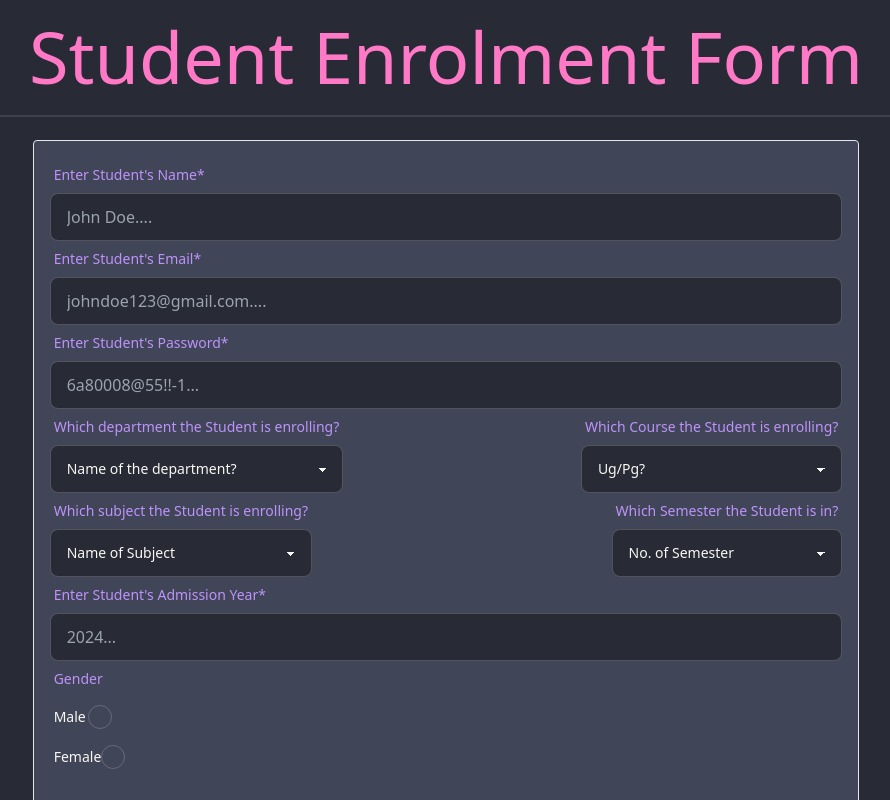
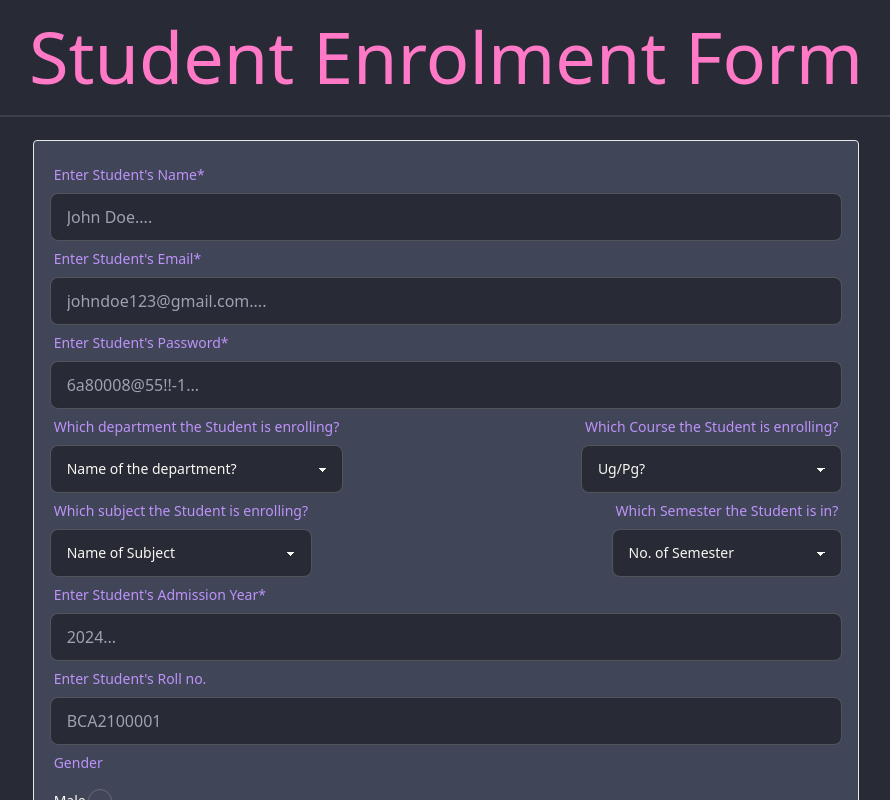
Before and after one commit to Dev-Tuhin01/CampusCollab2.0, a React (Vite) app in the folder Client/: page /admin/studentEnrollment in a window 1280 px wide. Shown: the top 800 px of the page, without its empty margins (194-1084 px from the left). Built offline with nearby package versions, Linux system fonts and the light colour scheme.

Commit message:
Made roll no input direct
removed auto generate roll no
added functionality to input roll no

```diff
--- a/Client/src/App.tsx
+++ b/Client/src/App.tsx
@@ -3,6 +3,7 @@ import './App.css'
 import AdminPanel from './pages/admin/admin'
 import Landing from './pages/admin/main/landing'
 import StudentEnroll from './pages/admin/userSignin/studentEnroll'
+import TeacherEnroll from './pages/admin/teacherSignin/teacherEnrollment'
 import { Toaster } from 'react-hot-toast'
 
 function App() {
@@ -14,6 +15,7 @@ function App() {
         <Route path='admin' element={<AdminPanel />} >
           <Route index element={<Landing />} />
           <Route path='studentEnrollment' element={<StudentEnroll />}/>
+          <Route path='teacherEnrollment' element={<TeacherEnroll />}/>
         </Route>
       </Routes>
     </>
--- a/Client/src/pages/admin/main/landing.tsx
+++ b/Client/src/pages/admin/main/landing.tsx
@@ -11,7 +11,7 @@ const Landing= () =>{
     <section className="divider divider-neutral"></section>
     <nav className="grid grid-cols-2 gap-4 h-fit w-full justify-items-center grid-rows-2">
         <div className="w-11/12 mx-96 h-24 text-white flex items-center justify-center text-xl bg-secondary text-black rounded"> <Link to={"studentEnrollment"}>Student Enrollment</Link> </div>
-        <div className="w-11/12 mx-96 h-24 text-white flex items-center justify-center text-xl bg-error rounded"> Teacher Enrollment</div>
+        <div className="w-11/12 mx-96 h-24 text-white flex items-center justify-center text-xl bg-error rounded"><Link to={"teacherEnrollment"}> Teacher Enrollment</Link></div>
         <div className="w-11/12 mx-96 h-24 text-white flex items-center justify-center text-xl bg-neutral rounded"> Publish Notice</div>
         <div className="w-11/12 mx-96 h-24 text-white flex items-center justify-center text-xl bg-accent text-black rounded"> Add Paper </div>
     </nav>
--- /dev/null
+++ b/Client/src/pages/admin/teacherSignin/teacherEnrollment.tsx
@@ -0,0 +1,9 @@
+
+const TeacherEnroll = ()=>{
+
+  return(
+  <h2>Hello</h2>
+  )
+}
+
+export default TeacherEnroll;
--- a/Client/src/pages/admin/userSignin/studentEnroll.tsx
+++ b/Client/src/pages/admin/userSignin/studentEnroll.tsx
@@ -11,6 +11,7 @@ const StudentEnroll = () => {
     password: '',
     subject: '',
     semester:'',
+    rollNo:'',
     admissionYear:'',
     gender:''
   });
@@ -132,6 +133,12 @@ const StudentEnroll = () => {
           <input type="text" placeholder="2024..." className="input input-bordered" value={data.admissionYear} onChange={(e)=>{setData({...data,admissionYear:e.target.value})}}/>
         </label>
         <div>
+        <label className="form-control ">
+          <div className="label">
+            <span className="label-text text-secondary">Enter Student's Roll no.</span>
+          </div>
+          <input type="text" placeholder="BCA2100001" className="input input-bordered " value={data.rollNo} onChange={(e)=>{setData({...data,rollNo:e.target.value})}} />
+        </label>
           <label className="form-control w-1/12">
             <div className="label">
               <span className="label-text text-secondary">Gender</span>
```
Also changed, not shown: 2 other files (tests, documents, lock files or other folders).
